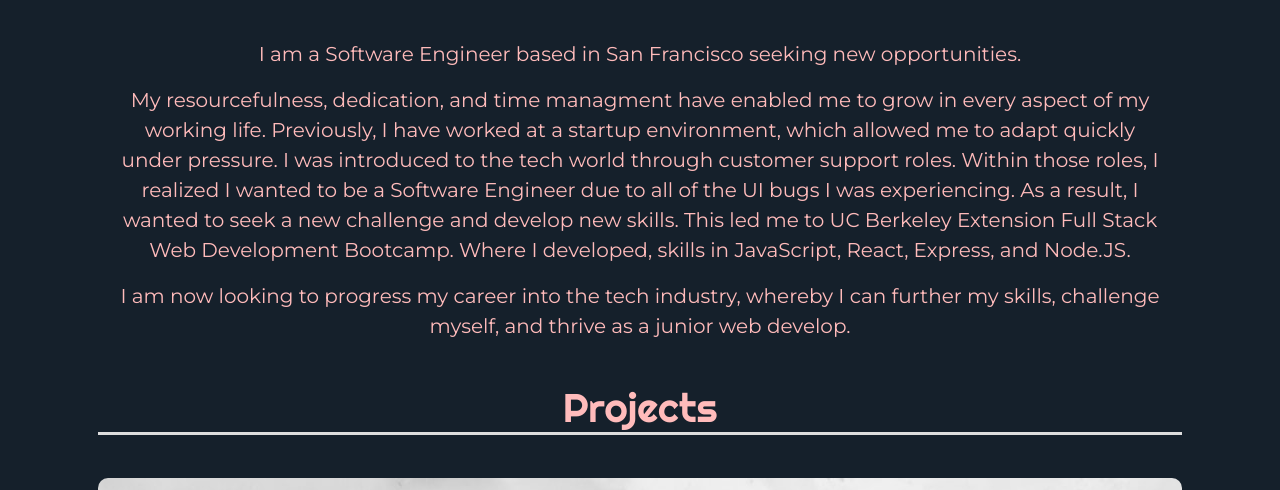
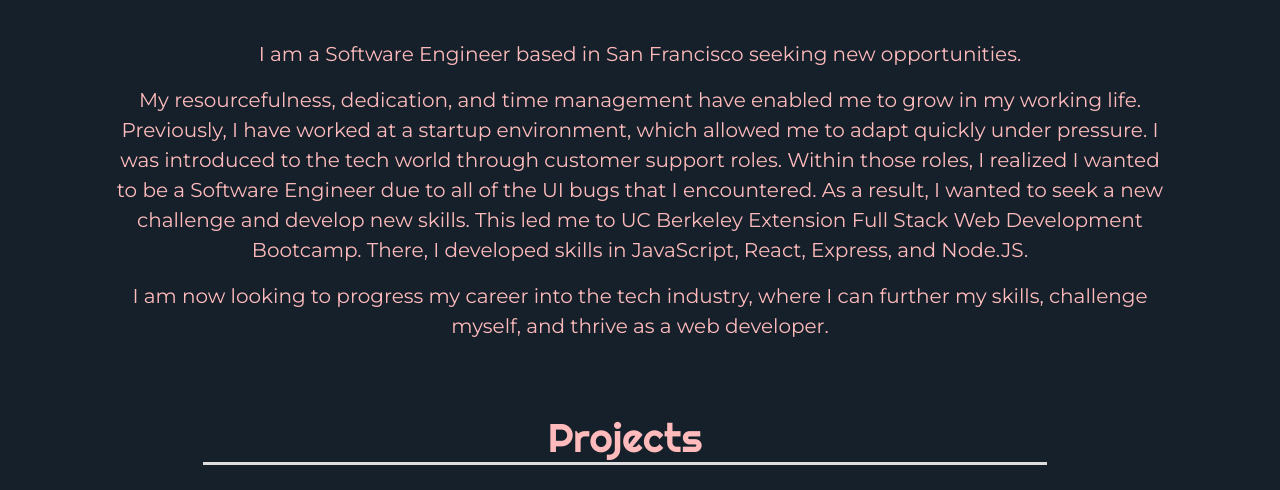
Before and after one commit to luckytiger18/Bootstrap-Portfolio.io, a website: page public/index.html in a window 1280 px wide. Shown: the part 1319-1809 px from the top of the page. Drawn offline with nearby package versions, Linux system fonts and the light colour scheme; files that its build step writes are made by us from their sources; files whose address does not match are found by name.

Commit message:
-Fixed Grammar -Fixed project section

```diff
--- a/public/index.html
+++ b/public/index.html
@@ -43,23 +43,14 @@
         <h1>Hello, My name is Annie Luc.</h1>
         <div class="summary">
           <p>I am a Software Engineer based in San Francisco seeking new opportunities.</p>
-          <p> My
-            resourcefulness, dedication, and time managment have enabled me to grow in every aspect of my working life.
-            Previously, I have worked at a startup environment, which allowed me to adapt quickly under pressure. I was
-            introduced to the tech world through customer support roles. Within those roles, I realized I wanted to be a
-            Software Engineer due to all of the UI bugs I was experiencing. As a result, I wanted to seek a new
-            challenge
-            and
-            develop new skills. This led me to UC Berkeley Extension Full Stack Web Development Bootcamp. Where I
-            developed, skills in JavaScript, React, Express, and Node.JS.
+          <p> My resourcefulness, dedication, and time management have enabled me to grow in my working life. Previously, I have worked at a startup environment, which allowed me to adapt quickly under pressure. I was introduced to the tech world through customer support roles. Within those roles, I realized I wanted to be a Software Engineer due to all of the UI bugs that I encountered. As a result, I wanted to seek a new challenge and develop new skills. This led me to UC Berkeley Extension Full Stack Web Development Bootcamp. There, I developed skills in JavaScript, React, Express, and Node.JS.
           </p>
-          <p>I am now looking to progress my career into the tech industry, whereby I can further my skills, challenge
-            myself, and thrive as a junior web develop.</p>
+          <p>I am now looking to progress my career into the tech industry, where I can further my skills, challenge myself, and thrive as a web developer.</p>
         </div>
 
 
         <!-- PROJECTS -->
-        <div class="row" id="Projects">
+        <div class="row container-fluid" id="Projects">
           <section class="main-section">
             <h1>Projects</h1>
             </a>
```
